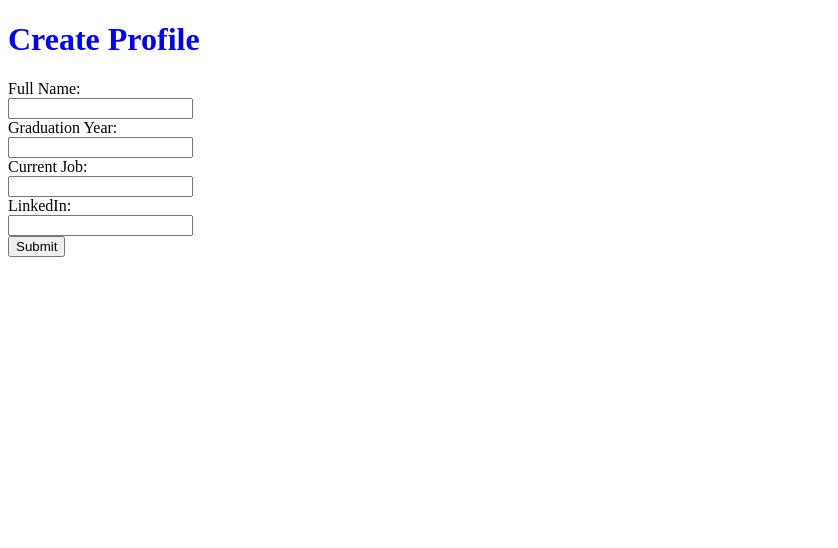
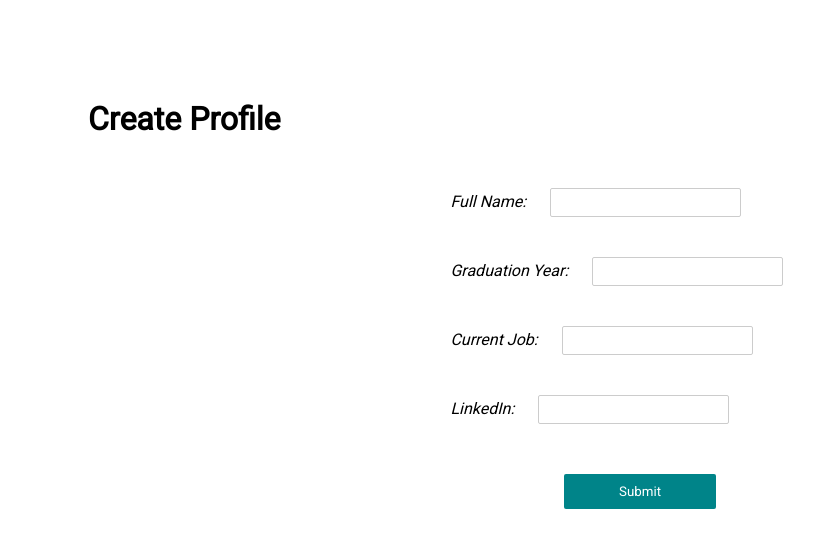
Before and after one commit to codebase-berkeley/code-door, a Django app: page /codedoor/createprofile in a window 1280 px wide. Shown: the top 548 px of the page, without its empty margins (0-838 px from the left). Run offline with Django 3.2, Linux system fonts and the light colour scheme; parts of the project's set-up code (start-up, migrations or seed data) failed here and were passed over.

Commit message:
Finish createprofile.css

```diff
--- a/codedoor/static/css/base.css
+++ /dev/null
@@ -1,3 +0,0 @@
-h1 {
-	color: blue;
-}
--- /dev/null
+++ b/codedoor/static/css/createprofile.css
@@ -0,0 +1,59 @@
+body {
+    font-family: Roboto;
+}
+
+h1 {
+    margin-top: 100px;
+    margin-left: 80px;
+    font-weight: bold;
+    color: Black;
+}
+
+form {
+    width: 30%;
+    margin: 50px auto;
+}
+
+.entry {
+    font-style: italic;
+    margin-top: 40px;
+}
+
+.entry input {
+    margin-left: 20px;
+    border-radius: 2px;
+    padding: 6px 6px;
+    border: 1px solid #cccccc;
+    outline: none;
+}
+
+.entry input:hover {
+    transition-duration: 0.3s;
+    border: 1px solid #008489;
+}
+
+.entry input:focus {
+    border: 1px solid #008489;
+}
+
+#submit {
+    width: 50%;
+    margin: 50px auto;
+    text-align: center;
+}
+
+#submit input {
+    width: 80%;
+    background-color: #008489;
+    color: White;
+    border: none;
+    border-radius: 2px;
+    padding: 10px 20px;
+    outline: none;
+    font-family: Roboto;
+}
+
+#submit input:hover {
+    transition-duration: 0.3s;
+    background-color: #01959b;
+}
--- a/codedoor/templates/codedoor/createprofile.html
+++ b/codedoor/templates/codedoor/createprofile.html
@@ -1,28 +1,45 @@
 {% extends 'codedoor/base.html' %}
+{% load static %}
+
 {% block content %}
 <html>
-<link rel="stylesheet" href="create.css">
+<link href="https://fonts.googleapis.com/css?family=Roboto" rel="stylesheet">
+<link rel="stylesheet" type="text/css" href="{% static 'css/createprofile.css' %}">
 <h1>
     Create Profile
 </h1>
-<form action="/codedoor/createprofile" method="POST">{% csrf_token %}
-    Full Name:<br>
-    <input type="text" name="name"><br>
+<form action="/codedoor/createprofile" method="POST"> {% csrf_token %}
+    <div class="entry">
+        Full Name:
+        <input type="text" name="name">
+    </div>
     <!--
-    Profile Picture:<br>
-    <input type="image" name="profile_pic"><br>
+    <div class="entry">
+        Profile Picture:
+        <input type="image" name="profile_pic">
+    </div>
     -->
-    Graduation Year:<br>
-    <input type="number" name="graduation_year"><br>
-    Current Job:<br>
-    <input type="text" name="current_job"><br>
-    LinkedIn:<br>
-    <input type="url" name="linkedin"><br>
+    <div class="entry">
+        Graduation Year:
+        <input type="number" name="graduation_year">
+    </div>
+    <div class="entry">
+        Current Job:
+        <input type="text" name="current_job">
+    </div>
+    <div class="entry">
+        LinkedIn:
+        <input type="url" name="linkedin">
+    </div>
     <!--
-    Resume:<br>
-    <input type="file" name="resume"><br>
+    <div class="entry">
+        Resume:
+        <input type="file" name="resume">
+    </div>
     -->
-    <input type="submit" value="Submit">
+    <div id="submit">
+        <input type="submit" value="Submit">
+    </div>
 </form>
 </html>
 {% endblock %}
```
